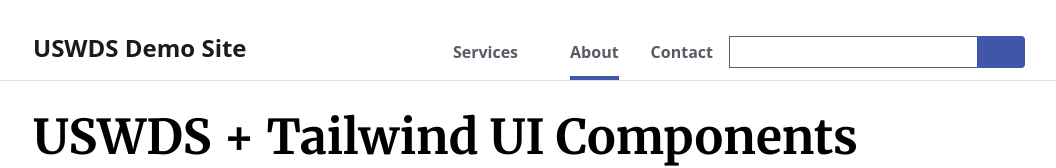
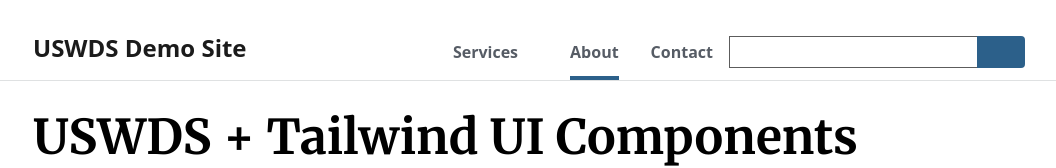
Before and after one commit to fmanuelos/uswds-demo, a Next.js app: page / in a window 1280 px wide. Shown: the top 168 px of the page, without its empty margins (111-1167 px from the left). Built offline with nearby package versions, Linux system fonts and the light colour scheme; what @iconify/tailwind4 would draw is missing.

Commit message:
Update globals.css

```diff
--- a/src/app/globals.css
+++ b/src/app/globals.css
@@ -48,6 +48,16 @@
   --font-family-source-sans: "Source Sans 3 Variable", "Source Sans Pro", Helvetica, Arial, sans-serif;
   --font-family-open-sans: "Open Sans Variable", "Open Sans", -apple-system, BlinkMacSystemFont, "Segoe UI", Roboto, Helvetica, Arial, sans-serif;
   --font-family-roboto-mono: "Roboto Mono Variable", "Roboto Mono", "Bitstream Vera Sans Mono", "Consolas", "Courier", monospace;
+  --font-family-georgia: "Georgia", "Cambria", "Times New Roman", "Times", serif;
+  --font-family-helvetica: "Helvetica Neue", "Helvetica", "Roboto", "Arial", sans-serif;
+  --font-family-tahoma: "Tahoma", -apple-system, BlinkMacSystemFont, "Segoe UI", Roboto, Helvetica, Arial, sans-serif, "Apple Color Emoji", "Segoe UI Emoji", "Segoe UI Symbol";
+  --font-family-verdana: "Verdana", -apple-system, BlinkMacSystemFont, "Segoe UI", Roboto, Helvetica, Arial, sans-serif, "Apple Color Emoji", "Segoe UI Emoji", "Segoe UI Symbol";
+
+  /* Colors */
+  --color-transparent: 'transparent';
+  --color-current: 'currentColor';
+  --color-white: #ffffff;
+  --color-black: #000000;
 
   /* USWDS Color Palette */
   --color-red-cool-5: #f8eff1;
@@ -60,6 +70,15 @@
   --color-red-cool-70: #68363f;
   --color-red-cool-80: #40282c;
   --color-red-cool-90: #1e1517;
+  --color-red-cool-5v: #fff2f5;
+  --color-red-cool-10v: #f8dfe2;
+  --color-red-cool-20v: #f8b9c5;
+  --color-red-cool-30v: #fd8ba0;
+  --color-red-cool-40v: #f45d79;
+  --color-red-cool-50v: #e41d3d;
+  --color-red-cool-60v: #b21d38;
+  --color-red-cool-70v: #822133;
+  --color-red-cool-80v: #4f1c24;
   --color-red-5: #f9eeee;
   --color-red-10: #f8e1de;
   --color-red-20: #f7bbb1;
@@ -70,6 +89,15 @@
   --color-red-70: #6f3331;
   --color-red-80: #3e2927;
   --color-red-90: #1b1616;
+  --color-red-5v: #fff3f2;
+  --color-red-10v: #fde0db;
+  --color-red-20v: #fdb8ae;
+  --color-red-30v: #ff8d7b;
+  --color-red-40v: #fb5a47;
+  --color-red-50v: #e52207;
+  --color-red-60v: #b50909;
+  --color-red-70v: #8b0a03;
+  --color-red-80v: #5c1111;
   --color-red-warm-5: #f6efea;
   --color-red-warm-10: #f4e3db;
   --color-red-warm-20: #ecc0a7;
@@ -80,196 +108,376 @@
   --color-red-warm-70: #524236;
   --color-red-warm-80: #332d29;
   --color-red-warm-90: #1f1c18;
-  --color-orange-5: #fff2e5;
-  --color-orange-10: #ffe0cc;
-  --color-orange-20: #ffbc78;
-  --color-orange-30: #ff9c3d;
-  --color-orange-40: #fa7d00;
-  --color-orange-50: #e5590b;
-  --color-orange-60: #d54309;
-  --color-orange-70: #b83c00;
-  --color-orange-80: #9c3500;
-  --color-orange-90: #802e00;
-  --color-orange-warm-5: #fff8f0;
-  --color-orange-warm-10: #ffeee0;
-  --color-orange-warm-20: #ffd5a3;
-  --color-orange-warm-30: #ffbc66;
-  --color-orange-warm-40: #ffa329;
-  --color-orange-warm-50: #e6890b;
-  --color-orange-warm-60: #c76f00;
-  --color-orange-warm-70: #a85c00;
-  --color-orange-warm-80: #8a4900;
-  --color-orange-warm-90: #6c3600;
-  --color-gold-5: #fffce5;
-  --color-gold-10: #fff7cc;
-  --color-gold-20: #ffeaa3;
-  --color-gold-30: #ffdd7a;
-  --color-gold-40: #ffd051;
-  --color-gold-50: #ffc228;
-  --color-gold-60: #ffb400;
-  --color-gold-70: #e6a000;
-  --color-gold-80: #cc8c00;
-  --color-gold-90: #b37800;
-  --color-yellow-5: #fffef0;
-  --color-yellow-10: #fffce0;
-  --color-yellow-20: #fff7a3;
-  --color-yellow-30: #fff266;
-  --color-yellow-40: #ffed29;
-  --color-yellow-50: #fee685;
-  --color-yellow-60: #fdd700;
-  --color-yellow-70: #e6c200;
-  --color-yellow-80: #ccad00;
-  --color-yellow-90: #b39800;
-  --color-green-cool-5: #ecf7ec;
-  --color-green-cool-10: #d8f0d8;
-  --color-green-cool-20: #9ccf9c;
-  --color-green-cool-30: #5eac5e;
-  --color-green-cool-40: #4d8055;
-  --color-green-cool-50: #446443;
-  --color-green-cool-60: #3b4d3b;
-  --color-green-cool-70: #2d4a2d;
-  --color-green-cool-80: #1f3a1f;
-  --color-green-cool-90: #112b11;
-  --color-green-5: #eef9e6;
-  --color-green-10: #ddf2cc;
-  --color-green-20: #9ddb99;
-  --color-green-30: #5dc466;
-  --color-green-40: #1dad33;
-  --color-green-50: #219633;
-  --color-green-60: #0d7f2e;
-  --color-green-70: #008329;
-  --color-green-80: #146724;
-  --color-green-90: #0f4b1f;
-  --color-green-warm-5: #f0f9e6;
-  --color-green-warm-10: #e0f2cc;
-  --color-green-warm-20: #b8db99;
-  --color-green-warm-30: #90c466;
-  --color-green-warm-40: #68ad33;
-  --color-green-warm-50: #4f9600;
-  --color-green-warm-60: #3d7f00;
-  --color-green-warm-70: #2b6800;
-  --color-green-warm-80: #195100;
-  --color-green-warm-90: #073a00;
+  --color-red-warm-5v: #fff5ee;
+  --color-red-warm-10v: #fce1d4;
+  --color-red-warm-20v: #f6bd9c;
+  --color-red-warm-30v: #f39268;
+  --color-red-warm-40v: #ef5e25;
+  --color-red-warm-50v: #d54309;
+  --color-red-warm-60v: #9c3d10;
+  --color-red-warm-70v: #63340f;
+  --color-red-warm-80v: #3e2a1e;
+  --color-orange-5: #f6efe9;
+  --color-orange-10: #f2e4d4;
+  --color-orange-20: #f3bf90;
+  --color-orange-30: #f09860;
+  --color-orange-40: #dd7533;
+  --color-orange-50: #a86437;
+  --color-orange-60: #775540;
+  --color-orange-70: #524236;
+  --color-orange-80: #332d27;
+  --color-orange-90: #1b1614;
+  --color-orange-5v: #fef2e4;
+  --color-orange-10v: #fce2c5;
+  --color-orange-20v: #ffbc78;
+  --color-orange-30v: #fa9441;
+  --color-orange-40v: #e66f0e;
+  --color-orange-50v: #c05600;
+  --color-orange-60v: #8c471c;
+  --color-orange-70v: #5f3617;
+  --color-orange-80v: #352313;
+  --color-orange-warm-5: #faeee5;
+  --color-orange-warm-10: #fbe0d0;
+  --color-orange-warm-20: #f7bca2;
+  --color-orange-warm-30: #f3966d;
+  --color-orange-warm-40: #e17141;
+  --color-orange-warm-50: #bd5727;
+  --color-orange-warm-60: #914734;
+  --color-orange-warm-70: #633a32;
+  --color-orange-warm-80: #3d2925;
+  --color-orange-warm-90: #1c1615;
+  --color-orange-warm-5v: #fff3ea;
+  --color-orange-warm-10v: #ffe2d1;
+  --color-orange-warm-20v: #fbbaa7;
+  --color-orange-warm-30v: #fc906d;
+  --color-orange-warm-40v: #ff580a;
+  --color-orange-warm-50v: #cf4900;
+  --color-orange-warm-60v: #a72f10;
+  --color-orange-warm-70v: #782312;
+  --color-orange-warm-80v: #3d231d;
+  --color-gold-5: #f5f0e6;
+  --color-gold-10: #f1e5cd;
+  --color-gold-20: #dec69a;
+  --color-gold-30: #c7a97b;
+  --color-gold-40: #ad8b65;
+  --color-gold-50: #8e704f;
+  --color-gold-60: #6b5947;
+  --color-gold-70: #4d4438;
+  --color-gold-80: #322d26;
+  --color-gold-90: #191714;
+  --color-gold-5v: #fef0c8;
+  --color-gold-10v: #ffe396;
+  --color-gold-20v: #ffbe2e;
+  --color-gold-30v: #e5a000;
+  --color-gold-40v: #c2850c;
+  --color-gold-50v: #936f38;
+  --color-gold-60v: #7a591a;
+  --color-gold-70v: #5c410a;
+  --color-gold-80v: #3b2b15;
+  --color-yellow-5: #faf3d1;
+  --color-yellow-10: #f5e6af;
+  --color-yellow-20: #e6c74c;
+  --color-yellow-30: #c9ab48;
+  --color-yellow-40: #a88f48;
+  --color-yellow-50: #8a7237;
+  --color-yellow-60: #6b5a39;
+  --color-yellow-70: #504332;
+  --color-yellow-80: #332d27;
+  --color-yellow-90: #1a1614;
+  --color-yellow-5v: #fff5c2;
+  --color-yellow-10v: #fee685;
+  --color-yellow-20v: #face00;
+  --color-yellow-30v: #ddaa01;
+  --color-yellow-40v: #b38c00;
+  --color-yellow-50v: #947100;
+  --color-yellow-60v: #776017;
+  --color-yellow-70v: #5c4809;
+  --color-yellow-80v: #422d19;
+  --color-green-cool-5: #ecf3ec;
+  --color-green-cool-10: #dbebde;
+  --color-green-cool-20: #b4d0b9;
+  --color-green-cool-30: #86b98e;
+  --color-green-cool-40: #5e9f69;
+  --color-green-cool-50: #4d8055;
+  --color-green-cool-60: #446443;
+  --color-green-cool-70: #37493b;
+  --color-green-cool-80: #28312a;
+  --color-green-cool-90: #1a1f1a;
+  --color-green-cool-5v: #e3f5e1;
+  --color-green-cool-10v: #b7f5bd;
+  --color-green-cool-20v: #70e17b;
+  --color-green-cool-30v: #21c834;
+  --color-green-cool-40v: #00a91c;
+  --color-green-cool-50v: #008817;
+  --color-green-cool-60v: #216e1f;
+  --color-green-cool-70v: #154c21;
+  --color-green-cool-80v: #19311e;
+  --color-green-5: #eaf4dd;
+  --color-green-10: #dfeacd;
+  --color-green-20: #b8d293;
+  --color-green-30: #9bb672;
+  --color-green-40: #7d9b4e;
+  --color-green-50: #607f35;
+  --color-green-60: #4c6424;
+  --color-green-70: #3c4a29;
+  --color-green-80: #293021;
+  --color-green-90: #161814;
+  --color-green-5v: #ddf9c7;
+  --color-green-10v: #c5ee93;
+  --color-green-20v: #98d035;
+  --color-green-30v: #7fb135;
+  --color-green-40v: #719f2a;
+  --color-green-50v: #538200;
+  --color-green-60v: #466c04;
+  --color-green-70v: #2f4a0b;
+  --color-green-80v: #243413;
+  --color-green-warm-5: #f1f4d7;
+  --color-green-warm-10: #e7eab7;
+  --color-green-warm-20: #cbd17a;
+  --color-green-warm-30: #a6b557;
+  --color-green-warm-40: #8a984b;
+  --color-green-warm-50: #6f7a41;
+  --color-green-warm-60: #5a5f38;
+  --color-green-warm-70: #45472f;
+  --color-green-warm-80: #2d2f21;
+  --color-green-warm-90: #171712;
+  --color-green-warm-5v: #f5fbc1;
+  --color-green-warm-10v: #e7f434;
+  --color-green-warm-20v: #c5d30a;
+  --color-green-warm-30v: #a3b72c;
+  --color-green-warm-40v: #7e9c1d;
+  --color-green-warm-50v: #6a7d00;
+  --color-green-warm-60v: #5a6613;
+  --color-green-warm-70v: #4b4e10;
+  --color-green-warm-80v: #38380b;
   --color-mint-5: #dbf6ed;
-  --color-mint-10: #b7eddb;
-  --color-mint-20: #92e5c9;
-  --color-mint-30: #6edcb7;
-  --color-mint-40: #49d3a5;
-  --color-mint-50: #25ca93;
-  --color-mint-60: #00c181;
-  --color-mint-70: #00a96e;
-  --color-mint-80: #00915b;
-  --color-mint-90: #007948;
-  --color-mint-cool-5: #d5f4ed;
-  --color-mint-cool-10: #abe9db;
-  --color-mint-cool-20: #81dec9;
-  --color-mint-cool-30: #57d3b7;
-  --color-mint-cool-40: #2dc8a5;
-  --color-mint-cool-50: #04bd93;
-  --color-mint-cool-60: #00b281;
-  --color-mint-cool-70: #009a6f;
-  --color-mint-cool-80: #00825d;
-  --color-mint-cool-90: #006a4b;
-  --color-cyan-5: #e0f7fa;
-  --color-cyan-10: #b2ebf2;
-  --color-cyan-20: #80deea;
-  --color-cyan-30: #4dd0e1;
-  --color-cyan-40: #26c6da;
-  --color-cyan-50: #00bcd4;
-  --color-cyan-60: #00acc1;
-  --color-cyan-70: #0097a7;
-  --color-cyan-80: #00838f;
-  --color-cyan-90: #006064;
-  --color-blue-cool-5: #e7f6f8;
-  --color-blue-cool-10: #ceedf1;
-  --color-blue-cool-20: #9ddae3;
-  --color-blue-cool-30: #6cc7d5;
-  --color-blue-cool-40: #3bb4c7;
-  --color-blue-cool-50: #0aa1b9;
-  --color-blue-cool-60: #028e9b;
-  --color-blue-cool-70: #007b7d;
-  --color-blue-cool-80: #00685f;
-  --color-blue-cool-90: #005541;
-  --color-blue-5: #eef0f9;
-  --color-blue-10: #e1e6f9;
-  --color-blue-20: #bbc8f5;
-  --color-blue-30: #96abee;
-  --color-blue-40: #6b8ee8;
-  --color-blue-50: #496fd8;
-  --color-blue-60: #3f57a6;
-  --color-blue-70: #374274;
-  --color-blue-80: #292d42;
-  --color-blue-90: #151622;
-  --color-blue-warm-5: #e8f4fd;
-  --color-blue-warm-10: #d1e9fb;
-  --color-blue-warm-20: #a4d3f7;
-  --color-blue-warm-30: #76bdf3;
-  --color-blue-warm-40: #49a7ef;
-  --color-blue-warm-50: #1b91eb;
-  --color-blue-warm-60: #0f7bcd;
-  --color-blue-warm-70: #0365af;
-  --color-blue-warm-80: #004f91;
-  --color-blue-warm-90: #003973;
-  --color-indigo-cool-5: #e9f3ff;
-  --color-indigo-cool-10: #d3e7ff;
-  --color-indigo-cool-20: #a7cfff;
-  --color-indigo-cool-30: #7bb7ff;
-  --color-indigo-cool-40: #4f9fff;
-  --color-indigo-cool-50: #2387ff;
-  --color-indigo-cool-60: #0969da;
-  --color-indigo-cool-70: #0550ae;
-  --color-indigo-cool-80: #023882;
-  --color-indigo-cool-90: #002056;
-  --color-indigo-5: #f0f0ff;
-  --color-indigo-10: #e0e0ff;
-  --color-indigo-20: #c1c1ff;
-  --color-indigo-30: #a2a2ff;
-  --color-indigo-40: #8383ff;
-  --color-indigo-50: #6464ff;
-  --color-indigo-60: #4545ff;
-  --color-indigo-70: #2626ff;
-  --color-indigo-80: #0707ff;
-  --color-indigo-90: #0000e8;
-  --color-indigo-warm-5: #f0f0ff;
-  --color-indigo-warm-10: #e1e1ff;
-  --color-indigo-warm-20: #c3c3ff;
-  --color-indigo-warm-30: #a5a5ff;
-  --color-indigo-warm-40: #8787ff;
-  --color-indigo-warm-50: #6969ff;
-  --color-indigo-warm-60: #4b4bff;
-  --color-indigo-warm-70: #2d2dff;
-  --color-indigo-warm-80: #0f0fff;
-  --color-indigo-warm-90: #0000f0;
-  --color-violet-5: #f5f0ff;
-  --color-violet-10: #ebe0ff;
-  --color-violet-20: #d7c1ff;
-  --color-violet-30: #c3a2ff;
-  --color-violet-40: #af83ff;
-  --color-violet-50: #9b64ff;
-  --color-violet-60: #8745ff;
-  --color-violet-70: #7326ff;
-  --color-violet-80: #5f07ff;
-  --color-violet-90: #4b00e8;
-  --color-violet-warm-5: #faf0ff;
-  --color-violet-warm-10: #f5e1ff;
-  --color-violet-warm-20: #ebc3ff;
-  --color-violet-warm-30: #e1a5ff;
-  --color-violet-warm-40: #d787ff;
-  --color-violet-warm-50: #cd69ff;
-  --color-violet-warm-60: #c34bff;
-  --color-violet-warm-70: #b92dff;
-  --color-violet-warm-80: #af0fff;
-  --color-violet-warm-90: #a500f0;
-  --color-magenta-5: #fff0f7;
-  --color-magenta-10: #ffe1ef;
-  --color-magenta-20: #ffc3df;
-  --color-magenta-30: #ffa5cf;
-  --color-magenta-40: #ff87bf;
-  --color-magenta-50: #ff69af;
-  --color-magenta-60: #ff4b9f;
-  --color-magenta-70: #ff2d8f;
-  --color-magenta-80: #ff0f7f;
-  --color-magenta-90: #f0006f;
+  --color-mint-10: #c7efe2;
+  --color-mint-20: #92d9bb;
+  --color-mint-30: #5abf95;
+  --color-mint-40: #34a37e;
+  --color-mint-50: #2e8367;
+  --color-mint-60: #286846;
+  --color-mint-70: #204e34;
+  --color-mint-80: #193324;
+  --color-mint-90: #0d1a12;
+  --color-mint-5v: #c9fbeb;
+  --color-mint-10v: #83fcd4;
+  --color-mint-20v: #0ceda6;
+  --color-mint-30v: #04c585;
+  --color-mint-40v: #00a871;
+  --color-mint-50v: #008659;
+  --color-mint-60v: #146947;
+  --color-mint-70v: #0c4e29;
+  --color-mint-80v: #0d351e;
+  --color-mint-cool-5: #e0f7f6;
+  --color-mint-cool-10: #c4eeeb;
+  --color-mint-cool-20: #9bd4cf;
+  --color-mint-cool-30: #6fbab3;
+  --color-mint-cool-40: #4f9e99;
+  --color-mint-cool-50: #40807e;
+  --color-mint-cool-60: #376462;
+  --color-mint-cool-70: #2a4b45;
+  --color-mint-cool-80: #203131;
+  --color-mint-cool-90: #111818;
+  --color-mint-cool-5v: #d5fbf3;
+  --color-mint-cool-10v: #7efbe1;
+  --color-mint-cool-20v: #29e1cb;
+  --color-mint-cool-30v: #1dc2ae;
+  --color-mint-cool-40v: #00a398;
+  --color-mint-cool-50v: #008480;
+  --color-mint-cool-60v: #0f6460;
+  --color-mint-cool-70v: #0b4b3f;
+  --color-mint-cool-80v: #123131;
+  --color-cyan-5: #e7f6f8;
+  --color-cyan-10: #ccecf2;
+  --color-cyan-20: #99deea;
+  --color-cyan-30: #5dc0d1;
+  --color-cyan-40: #449dac;
+  --color-cyan-50: #168092;
+  --color-cyan-60: #2a646d;
+  --color-cyan-70: #2c4a4e;
+  --color-cyan-80: #203133;
+  --color-cyan-90: #111819;
+  --color-cyan-5v: #e5faff;
+  --color-cyan-10v: #a8f2ff;
+  --color-cyan-20v: #52daf2;
+  --color-cyan-30v: #00bde3;
+  --color-cyan-40v: #009ec1;
+  --color-cyan-50v: #0081a1;
+  --color-cyan-60v: #00687d;
+  --color-cyan-70v: #0e4f5c;
+  --color-cyan-80v: #093b44;
+  --color-blue-cool-5: #e7f2f5;
+  --color-blue-cool-10: #dae9ee;
+  --color-blue-cool-20: #adcfdc;
+  --color-blue-cool-30: #82b4c9;
+  --color-blue-cool-40: #6499af;
+  --color-blue-cool-50: #3a7d95;
+  --color-blue-cool-60: #2e6276;
+  --color-blue-cool-70: #224a58;
+  --color-blue-cool-80: #14333d;
+  --color-blue-cool-90: #0f191c;
+  --color-blue-cool-5v: #e1f3f8;
+  --color-blue-cool-10v: #c3ebfa;
+  --color-blue-cool-20v: #97d4ea;
+  --color-blue-cool-30v: #59b9de;
+  --color-blue-cool-40v: #28a0cb;
+  --color-blue-cool-50v: #0d7ea2;
+  --color-blue-cool-60v: #07648d;
+  --color-blue-cool-70v: #074b69;
+  --color-blue-cool-80v: #002d3f;
+  --color-blue-5: #eff6fb;
+  --color-blue-10: #d9e8f6;
+  --color-blue-20: #aacdec;
+  --color-blue-30: #73b3e7;
+  --color-blue-40: #4f97d1;
+  --color-blue-50: #2378c3;
+  --color-blue-60: #2c608a;
+  --color-blue-70: #274863;
+  --color-blue-80: #1f303e;
+  --color-blue-90: #11181d;
+  --color-blue-5v: #e8f5ff;
+  --color-blue-10v: #cfe8ff;
+  --color-blue-20v: #a1d3ff;
+  --color-blue-30v: #58b4ff;
+  --color-blue-40v: #2491ff;
+  --color-blue-50v: #0076d6;
+  --color-blue-60v: #005ea2;
+  --color-blue-70v: #0b4778;
+  --color-blue-80v: #112f4e;
+  --color-blue-warm-5: #ecf1f7;
+  --color-blue-warm-10: #e1e7f1;
+  --color-blue-warm-20: #bbcae4;
+  --color-blue-warm-30: #98afd2;
+  --color-blue-warm-40: #7292c7;
+  --color-blue-warm-50: #4a77b4;
+  --color-blue-warm-60: #345d96;
+  --color-blue-warm-70: #2f4668;
+  --color-blue-warm-80: #252f3e;
+  --color-blue-warm-90: #13171f;
+  --color-blue-warm-5v: #edf5ff;
+  --color-blue-warm-10v: #d4e5ff;
+  --color-blue-warm-20v: #adcdff;
+  --color-blue-warm-30v: #81aefc;
+  --color-blue-warm-40v: #5994f6;
+  --color-blue-warm-50v: #2672de;
+  --color-blue-warm-60v: #0050d8;
+  --color-blue-warm-70v: #1a4480;
+  --color-blue-warm-80v: #162e51;
+  --color-indigo-cool-5: #eef0f9;
+  --color-indigo-cool-10: #e1e6f9;
+  --color-indigo-cool-20: #bbc8f5;
+  --color-indigo-cool-30: #96abee;
+  --color-indigo-cool-40: #6b8ee8;
+  --color-indigo-cool-50: #496fd8;
+  --color-indigo-cool-60: #3f57a6;
+  --color-indigo-cool-70: #374274;
+  --color-indigo-cool-80: #292d42;
+  --color-indigo-cool-90: #151622;
+  --color-indigo-cool-5v: #edf0ff;
+  --color-indigo-cool-10v: #dee5ff;
+  --color-indigo-cool-20v: #b8c8ff;
+  --color-indigo-cool-30v: #94adff;
+  --color-indigo-cool-40v: #628ef4;
+  --color-indigo-cool-50v: #4866ff;
+  --color-indigo-cool-60v: #3e4ded;
+  --color-indigo-cool-70v: #222fbf;
+  --color-indigo-cool-80v: #1b2b85;
+  --color-indigo-5: #efeff8;
+  --color-indigo-10: #e5e4fa;
+  --color-indigo-20: #c5c5f3;
+  --color-indigo-30: #a5a8eb;
+  --color-indigo-40: #8889db;
+  --color-indigo-50: #676cc8;
+  --color-indigo-60: #4d52af;
+  --color-indigo-70: #3d4076;
+  --color-indigo-80: #2b2c40;
+  --color-indigo-90: #16171f;
+  --color-indigo-5v: #f0f0ff;
+  --color-indigo-10v: #e0e0ff;
+  --color-indigo-20v: #ccceff;
+  --color-indigo-30v: #a3a7fa;
+  --color-indigo-40v: #8289ff;
+  --color-indigo-50v: #656bd7;
+  --color-indigo-60v: #4a50c4;
+  --color-indigo-70v: #3333a3;
+  --color-indigo-80v: #212463;
+  --color-indigo-warm-5: #f1eff7;
+  --color-indigo-warm-10: #e7e3fa;
+  --color-indigo-warm-20: #cbc4f2;
+  --color-indigo-warm-30: #afa5e8;
+  --color-indigo-warm-40: #9287d8;
+  --color-indigo-warm-50: #7665d1;
+  --color-indigo-warm-60: #5e519e;
+  --color-indigo-warm-70: #453c7b;
+  --color-indigo-warm-80: #2e2c40;
+  --color-indigo-warm-90: #18161d;
+  --color-indigo-warm-5v: #f5f2ff;
+  --color-indigo-warm-10v: #e4deff;
+  --color-indigo-warm-20v: #cfc4fd;
+  --color-indigo-warm-30v: #b69fff;
+  --color-indigo-warm-40v: #967efb;
+  --color-indigo-warm-50v: #745fe9;
+  --color-indigo-warm-60v: #5942d2;
+  --color-indigo-warm-70v: #3d2c9d;
+  --color-indigo-warm-80v: #261f5b;
+  --color-violet-5: #f4f1f9;
+  --color-violet-10: #ebe3f9;
+  --color-violet-20: #d0c3e9;
+  --color-violet-30: #b8a2e3;
+  --color-violet-40: #9d84d2;
+  --color-violet-50: #8168b3;
+  --color-violet-60: #665190;
+  --color-violet-70: #4c3d69;
+  --color-violet-80: #312b3f;
+  --color-violet-90: #18161d;
+  --color-violet-5v: #f7f2ff;
+  --color-violet-10v: #ede3ff;
+  --color-violet-20v: #d5bfff;
+  --color-violet-30v: #c39deb;
+  --color-violet-40v: #ad79e9;
+  --color-violet-50v: #9355dc;
+  --color-violet-60v: #783cb9;
+  --color-violet-70v: #54278f;
+  --color-violet-80v: #39215e;
+  --color-violet-warm-5: #f8f0f9;
+  --color-violet-warm-10: #f6dff8;
+  --color-violet-warm-20: #e2bee4;
+  --color-violet-warm-30: #d29ad8;
+  --color-violet-warm-40: #bf77c8;
+  --color-violet-warm-50: #b04abd;
+  --color-violet-warm-60: #864381;
+  --color-violet-warm-70: #5c395a;
+  --color-violet-warm-80: #382936;
+  --color-violet-warm-90: #1b151b;
+  --color-violet-warm-5v: #fef2ff;
+  --color-violet-warm-10v: #fbdcff;
+  --color-violet-warm-20v: #f4b2ff;
+  --color-violet-warm-30v: #ee83ff;
+  --color-violet-warm-40v: #d85bef;
+  --color-violet-warm-50v: #be32d0;
+  --color-violet-warm-60v: #93348c;
+  --color-violet-warm-70v: #711e6c;
+  --color-violet-warm-80v: #481441;
+  --color-magenta-5: #f9f0f2;
+  --color-magenta-10: #f6e1e8;
+  --color-magenta-20: #f0bbcc;
+  --color-magenta-30: #e895b3;
+  --color-magenta-40: #e0699f;
+  --color-magenta-50: #c84281;
+  --color-magenta-60: #8b4566;
+  --color-magenta-70: #66364b;
+  --color-magenta-80: #402731;
+  --color-magenta-90: #1b1617;
+  --color-magenta-5v: #fff2f5;
+  --color-magenta-10v: #ffddea;
+  --color-magenta-20v: #ffb4cf;
+  --color-magenta-30v: #ff87b2;
+  --color-magenta-40v: #fd4496;
+  --color-magenta-50v: #d72d79;
+  --color-magenta-60v: #ab2165;
+  --color-magenta-70v: #731f44;
+  --color-magenta-80v: #4f172e;
   --color-gray-cool-1: #fbfcfd;
   --color-gray-cool-2: #f7f9fa;
   --color-gray-cool-3: #f5f6f7;
@@ -314,14 +522,26 @@
   --color-gray-warm-90: #171716;
 
   /* Responsive breakpoints */
+  --breakpoint-card: 160px;
+  --breakpoint-card-lg: 240px;
+  --breakpoint-mobile: 320px;
   --breakpoint-mobile-lg: 480px;
   --breakpoint-tablet: 640px;
+  --breakpoint-tablet-lg: 880px;
   --breakpoint-desktop: 1024px;
+  --breakpoint-desktop-lg: 1200px;
+  --breakpoint-widescreen: 1400px;
 
   /* Container sizes */
+  --size-card: 160px;
+  --size-card-lg: 240px;
+  --size-mobile: 320px;
   --size-mobile-lg: 480px;
   --size-tablet: 640px;
+  --size-tablet-lg: 880px;
   --size-desktop: 1024px;
+  --size-desktop-lg: 1200px;
+  --size-widescreen: 1400px;
 
 }
 
@@ -333,7 +553,7 @@
 
 /* Custom utilities */
 .font-merriweather {
-  --font-normalization: 1;
+  --font-normalization: 0.98;
   font-family: var(--font-family-merriweather);
 }
 
@@ -343,18 +563,38 @@
 }
 
 .font-source-sans {
-  --font-normalization: 1;
+  --font-normalization: 1.06;
   font-family: var(--font-family-source-sans);
 }
 
 .font-open-sans {
-  --font-normalization: 1;
+  --font-normalization: 1.01;
   font-family: var(--font-family-open-sans);
 }
 
 .font-roboto-mono {
-  --font-normalization: 1;
+  --font-normalization: 0.95;
   font-family: var(--font-family-roboto-mono);
+}
+
+.font-georgia {
+  --font-normalization: 1.05;
+  font-family: var(--font-family-georgia);
+}
+
+.font-helvetica {
+  --font-normalization: 1.01;
+  font-family: var(--font-family-helvetica);
+}
+
+.font-tahoma {
+  --font-normalization: 1.0;
+  font-family: var(--font-family-tahoma);
+}
+
+.font-verdana {
+  --font-normalization: 0.99;
+  font-family: var(--font-family-verdana);
 }
 
 /* Custom variants */
```
